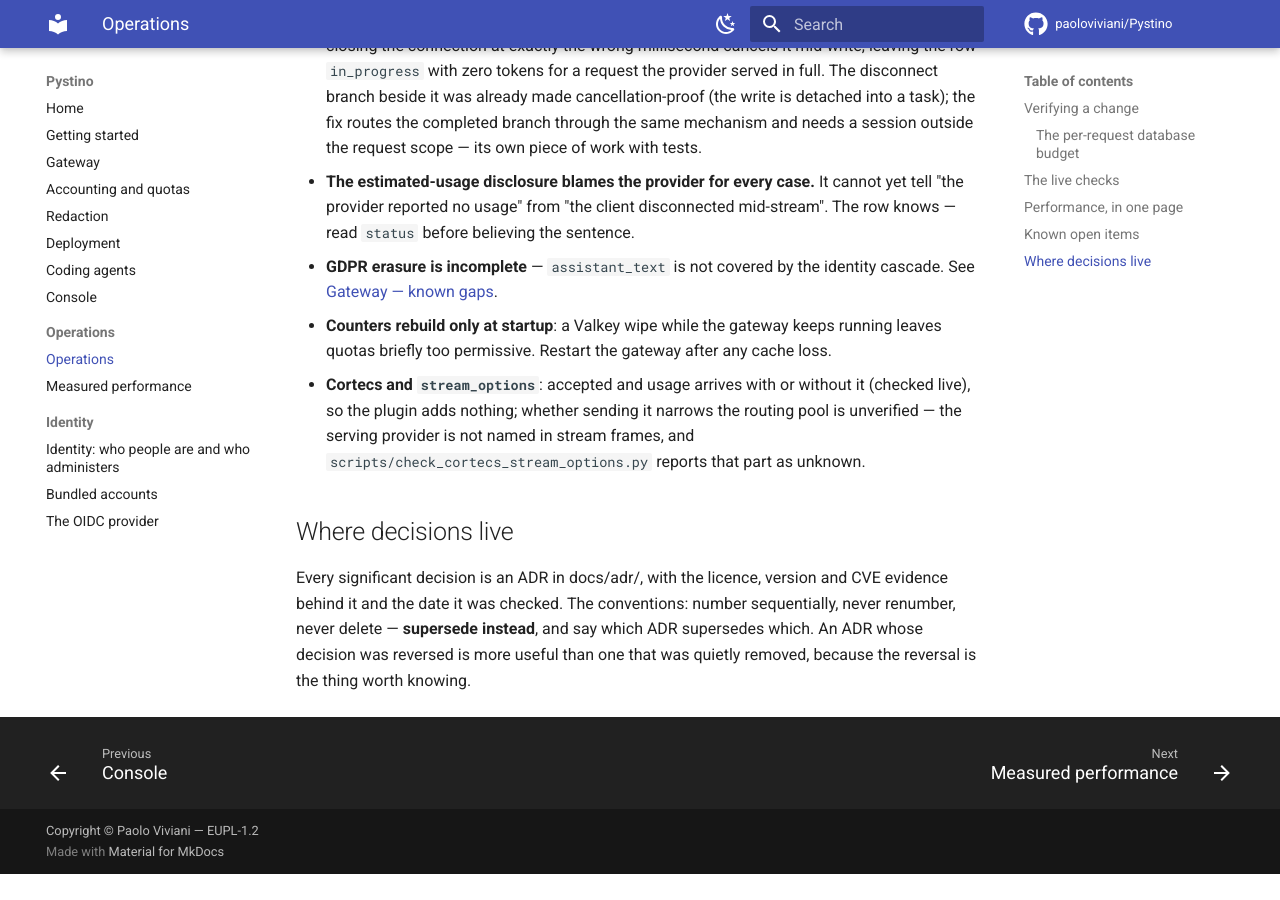
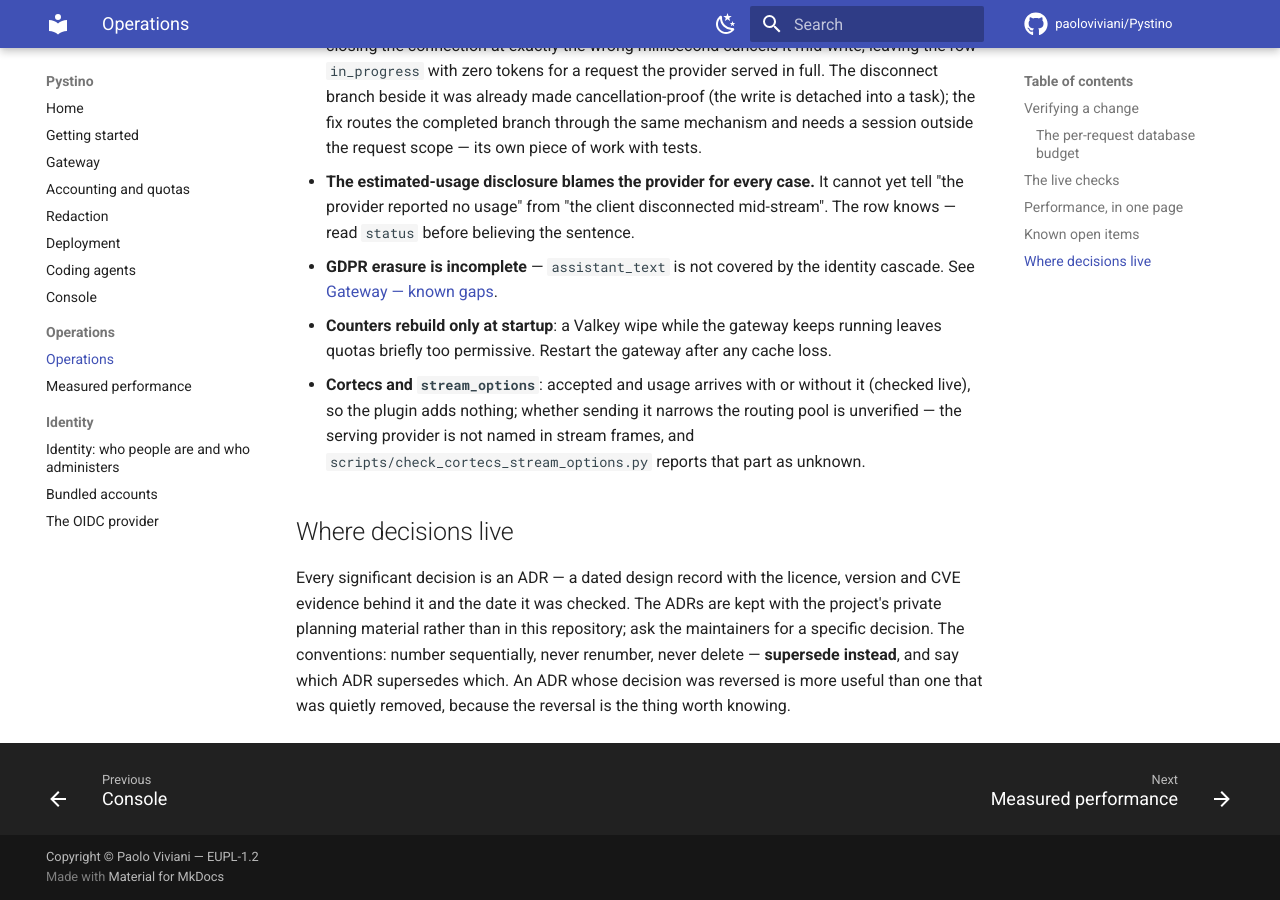
Before and after one commit to paoloviviani/Pystino, an MkDocs documentation site: the page built from docs/operations.md, in a window 1280 px wide and 900 px high, scrolled down 2878 px. Built offline with MkDocs 1.6.1 and Material for MkDocs 9.7.7, drawn with Linux system fonts in a browser that asks for light colours; comment, search, counter and statistics services are not loaded; before the commit the page ends 3752 px from its top, so only the background shows below that.

Commit message:
docs: operations — the ADRs live with the project's private material, not in docs/adr/

```diff
--- a/docs/operations.md
+++ b/docs/operations.md
@@ -133,8 +133,10 @@ None blocking; all recorded so they are not rediscovered as surprises.
 
 ## Where decisions live
 
-Every significant decision is an ADR in docs/adr/, with the
-licence, version and CVE evidence behind it and the date it was checked. The
+Every significant decision is an ADR — a dated design record with the
+licence, version and CVE evidence behind it and the date it was checked.
+The ADRs are kept with the project's private planning material rather than
+in this repository; ask the maintainers for a specific decision. The
 conventions: number sequentially, never renumber, never delete — **supersede
 instead**, and say which ADR supersedes which. An ADR whose decision was
 reversed is more useful than one that was quietly removed, because the
```
